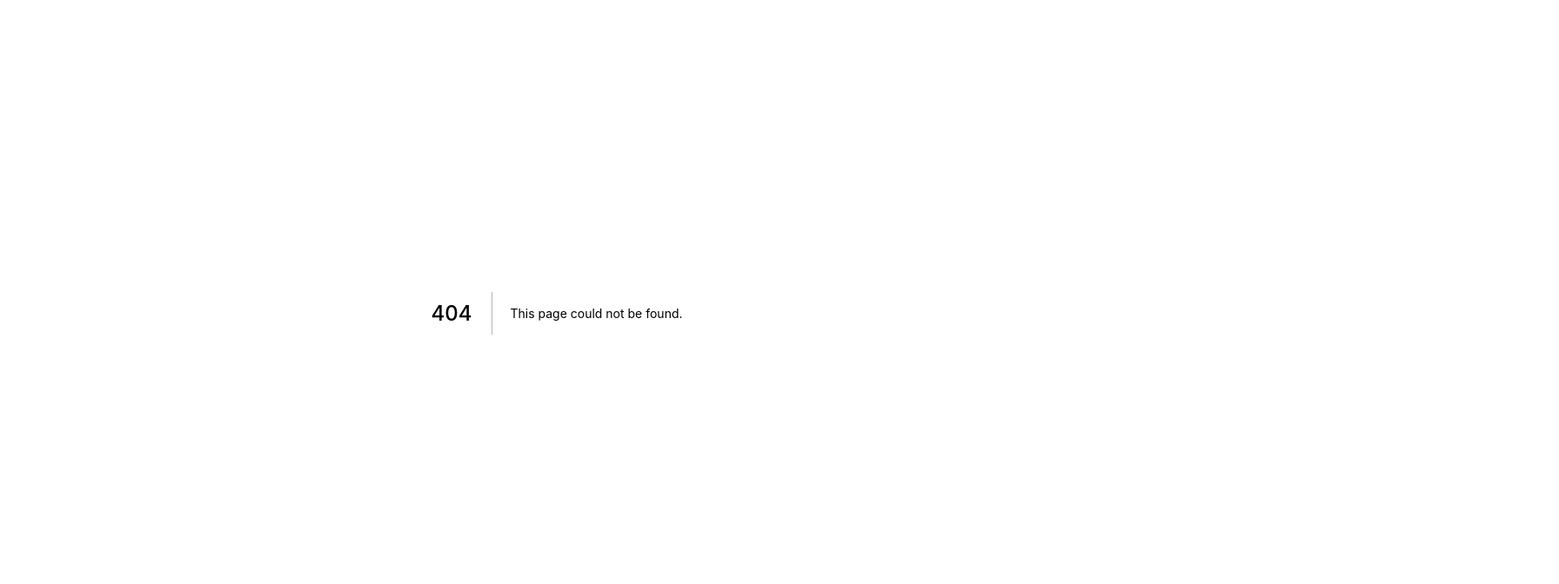
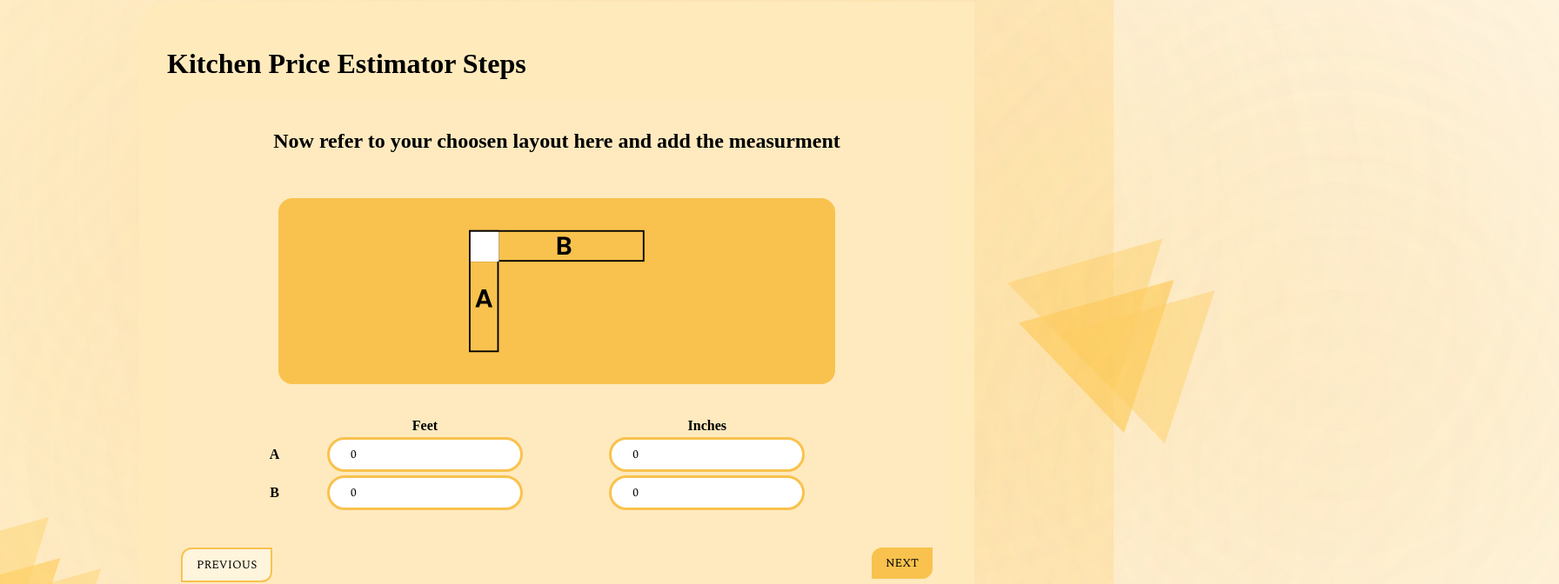
Before and after one commit to jalaj711/kitchendotcom-redesign, a Next.js app: page /estimator-8 in a window 1280 px wide. Before the commit this address had no page. Shown: the part 40-712 px from the top of the page at 87% size, 1792 px wide, since content can reach past the window. Built offline with nearby package versions, Linux system fonts and the light colour scheme; a web font is replaced by a local one.

Commit message:
connect estimator 8 with backend
Signed-off-by: Jalaj Kumar <96870071+jalaj711@users.noreply.github.com>

```diff
--- /dev/null
+++ b/pages/estimator-8/index.js
@@ -0,0 +1,146 @@
+import React, { useState } from "react";
+import styles from "./styles.module.scss";
+import ThreeTriangles from "../../components/ThreeTriangles";
+import Button from "../../components/Button/Button";
+import LShapeKitchen from "../../assets/estimator/l-shape-dimension.svg";
+import Input from "../../components/Input/Input";
+import FetchFromApi from "../../utils/fetchFromApi";
+import URLs from "../../utils/urls";
+import { useRouter } from "next/router";
+
+const Estimater2 = () => {
+  const [currentDimensions, setCurrentDimensions] = useState({
+    a_feet: 0,
+    a_inches: 0,
+    b_feet: 0,
+    b_inches: 0,
+    c_feet: 0,
+    c_inches: 0,
+  });
+  const router = useRouter();
+
+  const handleClick = () => {
+    FetchFromApi.post(
+      URLs.ESTIMATOR_8_11_SELECT_DIMENSIONS,
+      currentDimensions
+    ).then((res) => {
+      if (res.status == 200) {
+        return res.json().then((res) => {
+          if (res.success) {
+            router.push(res.next);
+          }
+        });
+      }
+    });
+  };
+  return (
+    <div className={styles.container}>
+      <div className={styles.backgroundCard}>
+        <div className={styles.head}>
+          <h1 className={styles.est}>Kitchen Price Estimator Steps</h1>
+        </div>
+        <div className={styles.card}>
+          <h2>Now refer to your choosen layout here and add the measurment</h2>
+          <div className={styles.kitchenTypeHolder}>
+            <div className={styles.kitchenTypeCard}>
+              <img src={LShapeKitchen.src} />
+            </div>
+            <div className={styles.dimensions}>
+              <table>
+                <thead>
+                  <tr>
+                    <td></td>
+                    <td>Feet</td>
+                    <td>Inches</td>
+                  </tr>
+                </thead>
+                <tbody>
+                  <tr>
+                    <td>A</td>
+                    <td>
+                      <Input
+                        type="number"
+                        value={currentDimensions.a_feet}
+                        onChange={(evt) =>
+                          setCurrentDimensions({
+                            ...currentDimensions,
+                            a_feet: Number(evt.target.value),
+                          })
+                        }
+                      />
+                    </td>
+                    <td>
+                      <Input
+                        type="number"
+                        value={currentDimensions.a_inches}
+                        onChange={(evt) =>
+                          setCurrentDimensions({
+                            ...currentDimensions,
+                            a_inches: Number(evt.target.value),
+                          })
+                        }
+                      />
+                    </td>
+                  </tr>
+                  <tr>
+                    <td>B</td>
+                    <td>
+                      <Input
+                        type="number"
+                        value={currentDimensions.b_feet}
+                        onChange={(evt) =>
+                          setCurrentDimensions({
+                            ...currentDimensions,
+                            b_feet: Number(evt.target.value),
+                          })
+                        }
+                      />
+                    </td>
+                    <td>
+                      <Input
+                        type="number"
+                        value={currentDimensions.b_inches}
+                        onChange={(evt) =>
+                          setCurrentDimensions({
+                            ...currentDimensions,
+                            b_inches: Number(evt.target.value),
+                          })
+                        }
+                      />
+                    </td>
+                  </tr>
+                </tbody>
+              </table>
+            </div>
+          </div>
+          <div style={{ width: "100%" }}>
+            <Button style={{ float: "left" }} secondary onClick={router.back}>
+              Previous
+            </Button>
+            <Button style={{ float: "right" }} onClick={handleClick}>Next</Button>
+          </div>
+        </div>
+      </div>
+
+      <div className={styles.decoratives}>
+        <ThreeTriangles
+          style={{ top: "70%", left: "-25vw", width: "max(150px, 50vw)" }}
+        />
+        <ThreeTriangles
+          style={{
+            top: "30%",
+            right: "min(-50px, -25vw)",
+            width: "max(150px, 50vw)",
+          }}
+        />
+        <span style={{ top: "0%", left: "0%" }} className={styles.circle} />
+        <span style={{ top: "40%", left: "15%" }} className={styles.circle} />
+        <span style={{ top: "0%", left: "65%" }} className={styles.circle} />
+        <span style={{ top: "20%", left: "100%" }} className={styles.circle} />
+        <span style={{ top: "40%", left: "100%" }} className={styles.circle} />
+      </div>
+    </div>
+  );
+};
+
+export default Estimater2;
```
Also changed, not shown: pages/estimator-8-11/index.js (deleted, +0 -85 lines), pages/estimator-8/styles.module.scss (renamed from pages/estimator-8-11/styles.module.scss).
